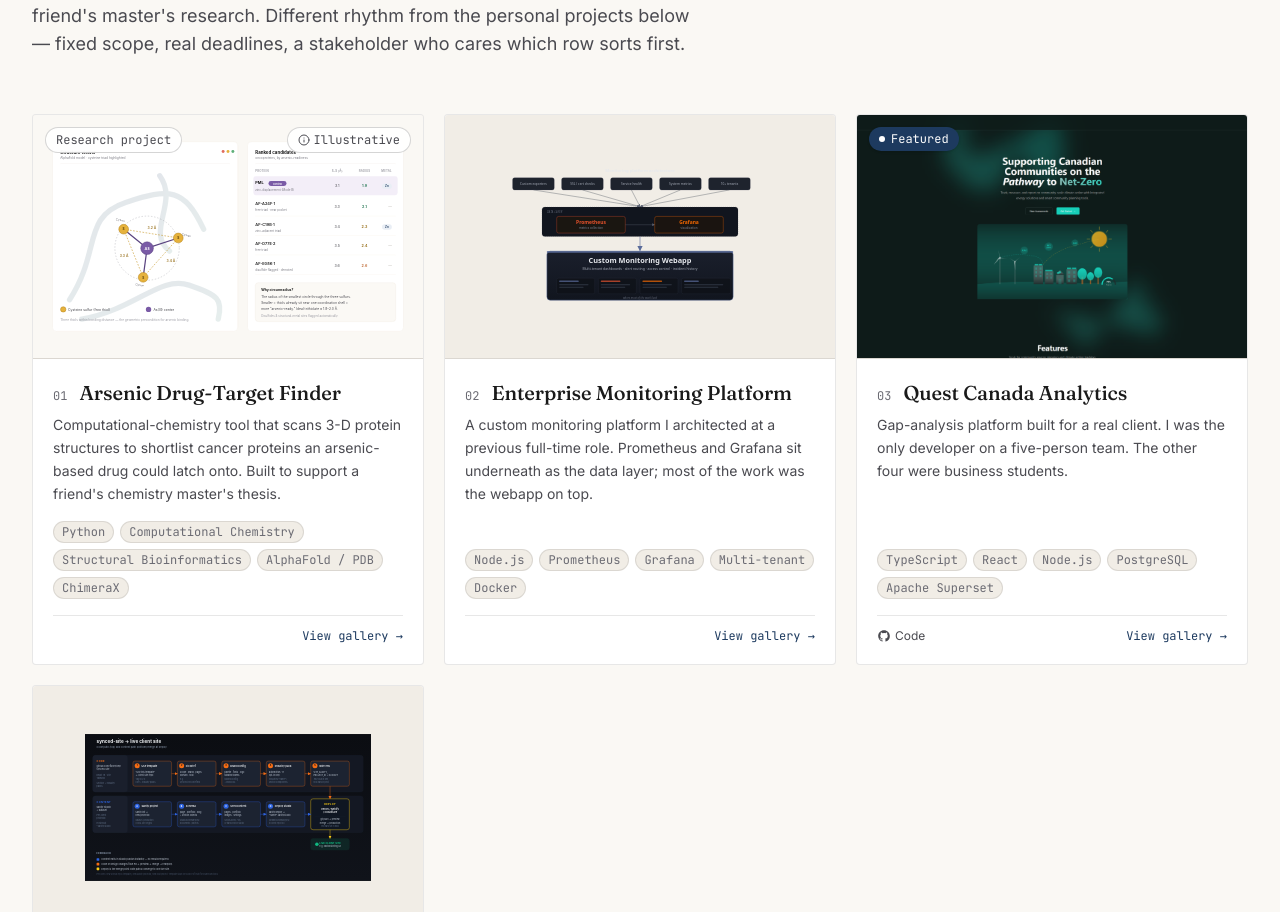
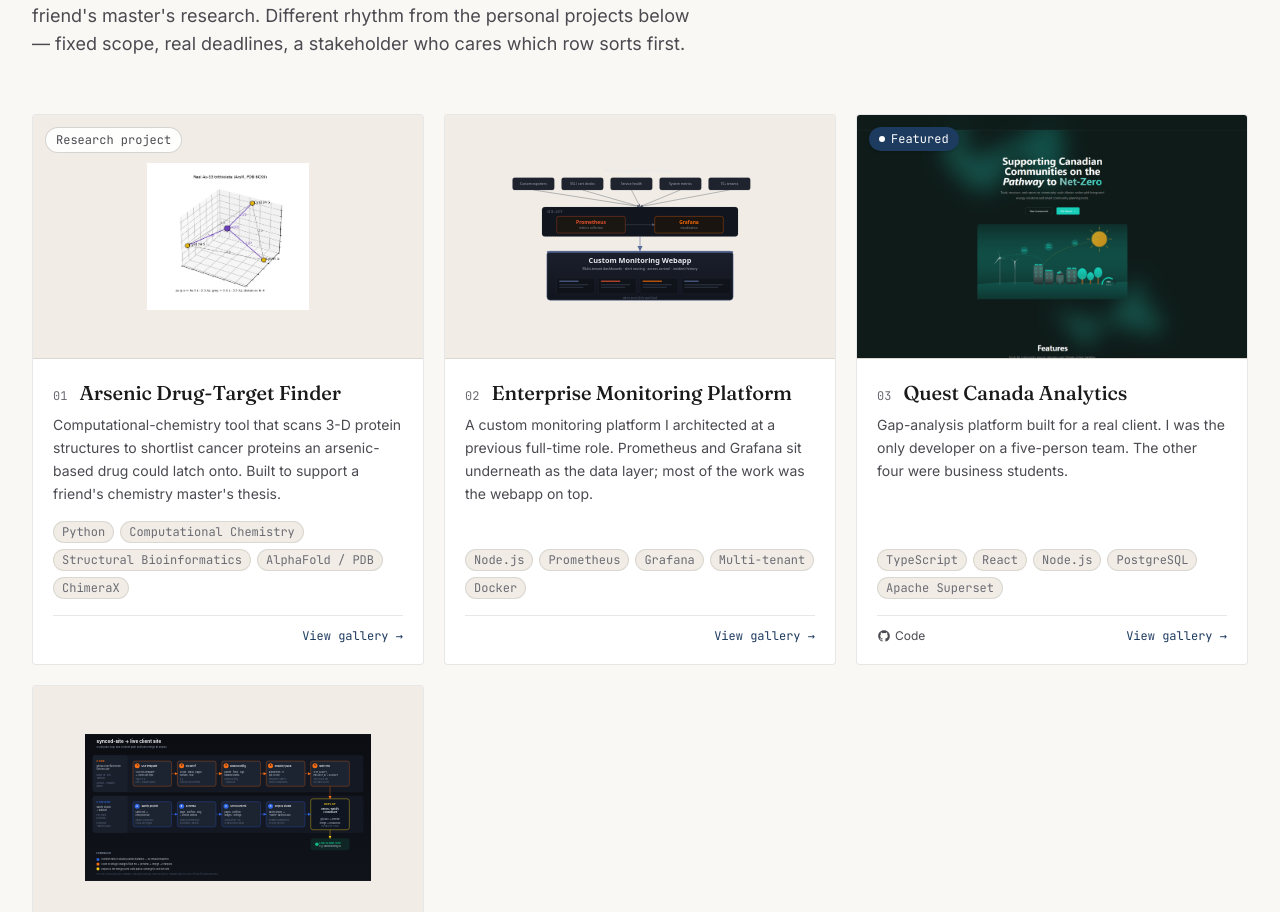
Before and after one commit to fisherjoey/portfolio-site, a React (Vite) app: page / in a window 1280 px wide. Shown: the part 2646-3558 px from the top of the page. Built offline with nearby package versions, Linux system fonts and the light colour scheme.

Commit message:
fix: use real report figure for Arsenic Drug-Target Finder
It's a research pipeline, not a frontend app — swap the illustrative UI
mockup for fig6 (As-S3 trithiolate, public ArsM/PDB 6CX6 reference) from
the report. contain mode, drop the demo/Illustrative flag.

```diff
--- a/src/data/projects.ts
+++ b/src/data/projects.ts
@@ -120,9 +120,9 @@
       "Arsenic trioxide is already an approved cancer drug — it works by binding a cluster of three sulfur \"anchor points\" on one specific protein. The open question for new therapies is which other cancer proteins share that same three-anchor geometry, and there's no database of it. So this tool computes it directly: it reads 3-D protein structures (from AlphaFold and the Protein Data Bank), measures the distances between candidate sulfur atoms, and ranks the proteins whose geometry looks most \"arsenic-ready.\" It filters out false positives (anchors already locked into other bonds), flags promising metal-binding sites, and generates ready-to-open 3-D viewer scripts so the chemist can inspect each hit by eye. I built the computational and engineering side; the chemistry direction came from my friend's master's research — my chemistry minor was enough to meet them in the middle. Repo kept private while the research is ongoing.",
     tech: ['Python', 'Computational Chemistry', 'Structural Bioinformatics', 'AlphaFold / PDB', 'ChimeraX'],
     images: {
-      light: ['/projects/arsenic-cys-finder/cover.svg'],
+      light: ['/projects/arsenic-cys-finder/trithiolate.webp'],
     },
-    demo: true,
+    imageMode: 'contain',
     status: 'Research project',
     featured: false,
   },
```
Also changed, not shown: public/projects/arsenic-cys-finder/cover.svg (deleted), public/projects/arsenic-cys-finder/trithiolate.webp (added).
